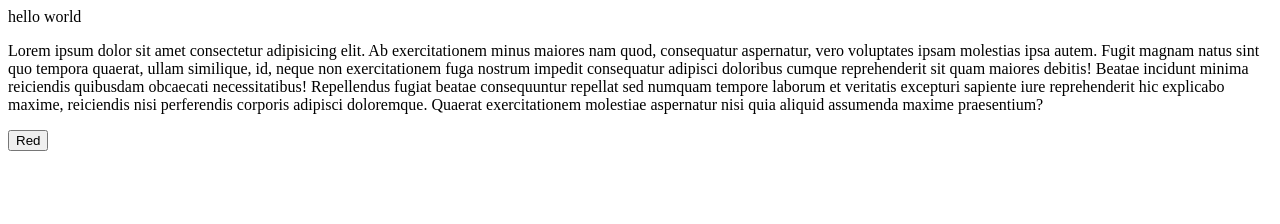
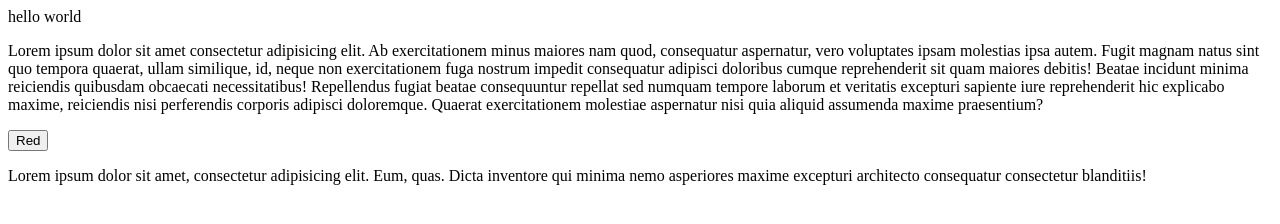
Before and after one commit to Ubed66/ubed-1, a plain HTML site: page index.html in a window 1280 px wide. Drawn offline with Linux system fonts and the light colour scheme.

Commit message:
add p tag

```diff
--- a/index.html
+++ b/index.html
@@ -12,3 +12,9 @@
   aspernatur nisi quia aliquid assumenda maxime praesentium?
 </p>
 <button>Red</button>
+
+<p>
+  Lorem ipsum dolor sit amet, consectetur adipisicing elit. Eum, quas. Dicta
+  inventore qui minima nemo asperiores maxime excepturi architecto consequatur
+  consectetur blanditiis!
+</p>
```
